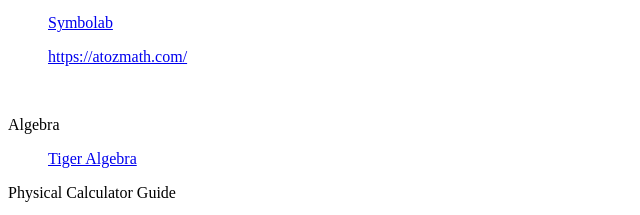
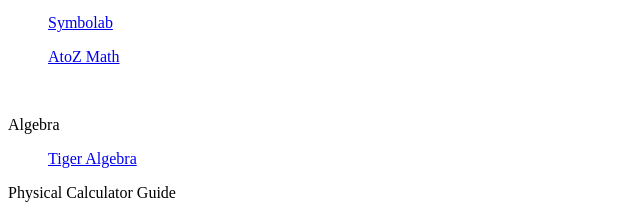
Before and after one commit to Repository-of-Brightness/bookmarks, a plain HTML site: page topics/calculators.html in a window 1280 px wide. Shown: the part 206-421 px from the top of the page, 0-640 px from the left. Drawn offline with Linux system fonts and the light colour scheme.

Commit message:
modified:   topics/calculators.html

```diff
--- a/topics/calculators.html
+++ b/topics/calculators.html
@@ -25,7 +25,7 @@
       <a href="https://www.symbolab.com/" target="_blank">Symbolab</a>
     </ul>
     <ul>
-      <a href="https://atozmath.com/" target="_blank">https://atozmath.com/</a>
+      <a href="https://atozmath.com/" target="_blank">AtoZ Math</a>
     </ul>
     <br />
     <p>Algebra</p>
```
